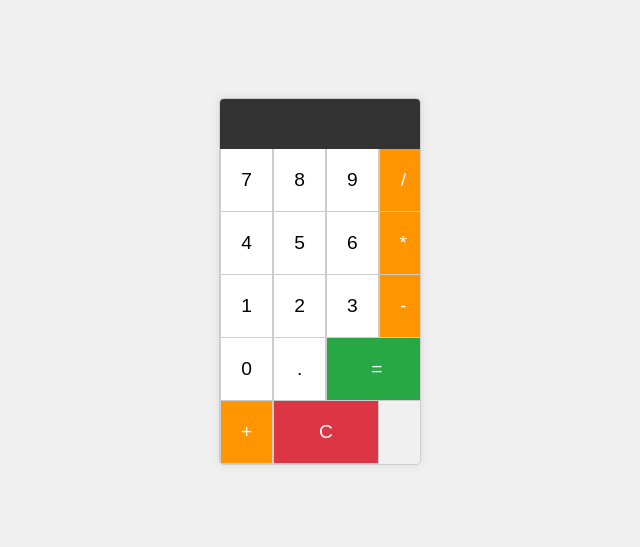
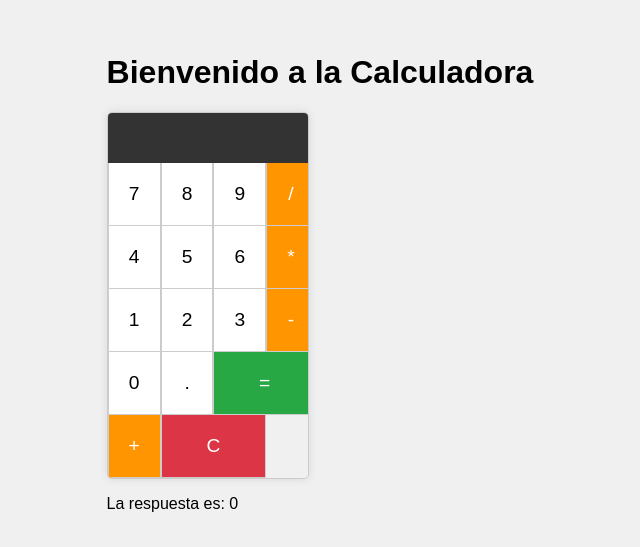
Before and after one commit to jocsanmj/Calculator, a plain HTML site: page src/index.html in a window 1280 px wide. Shown: the part 119-666 px from the top of the page, without its empty margins (320-960 px from the left). Drawn offline with Linux system fonts and the light colour scheme.

Commit message:
Improved html structure

```diff
--- a/src/index.html
+++ b/src/index.html
@@ -7,6 +7,8 @@
     <link rel="stylesheet" href="css/style.css">
 </head>
 <body>
+    <div class="container">
+        <h1>Bienvenido a la Calculadora</h1>
         <div class="calculator">
             <div class="display">
                 <input type="text" id="display" disabled>
@@ -31,6 +33,10 @@
                 <button class="btn clear" onclick="clearDisplay()">C</button>
             </div>
         </div>
+        <div class="result">
+            <p>La respuesta es: <span id="result">0</span></p>
+        </div>
+    </div>
     <script src="js/scripts.js"></script>
 </body>
 </html>
```
Lines whose indentation alone changed are shown as unchanged.
